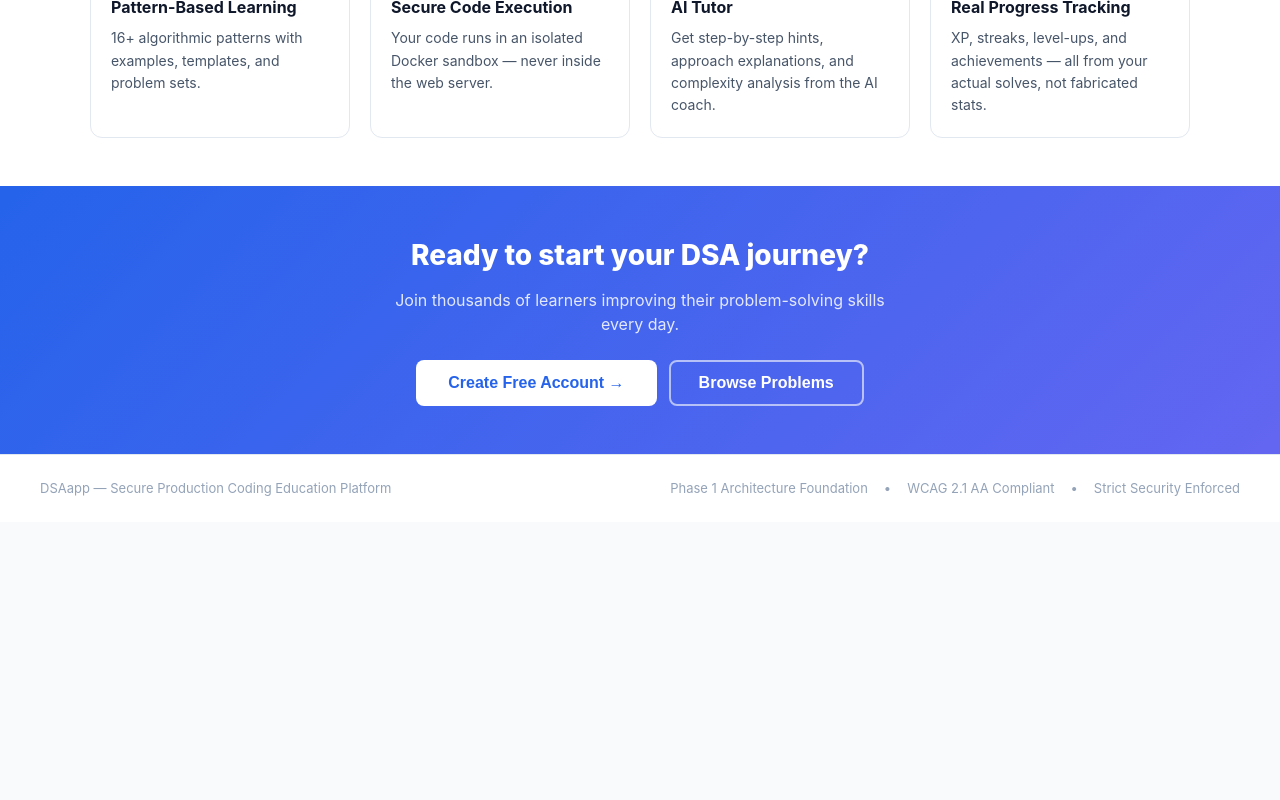
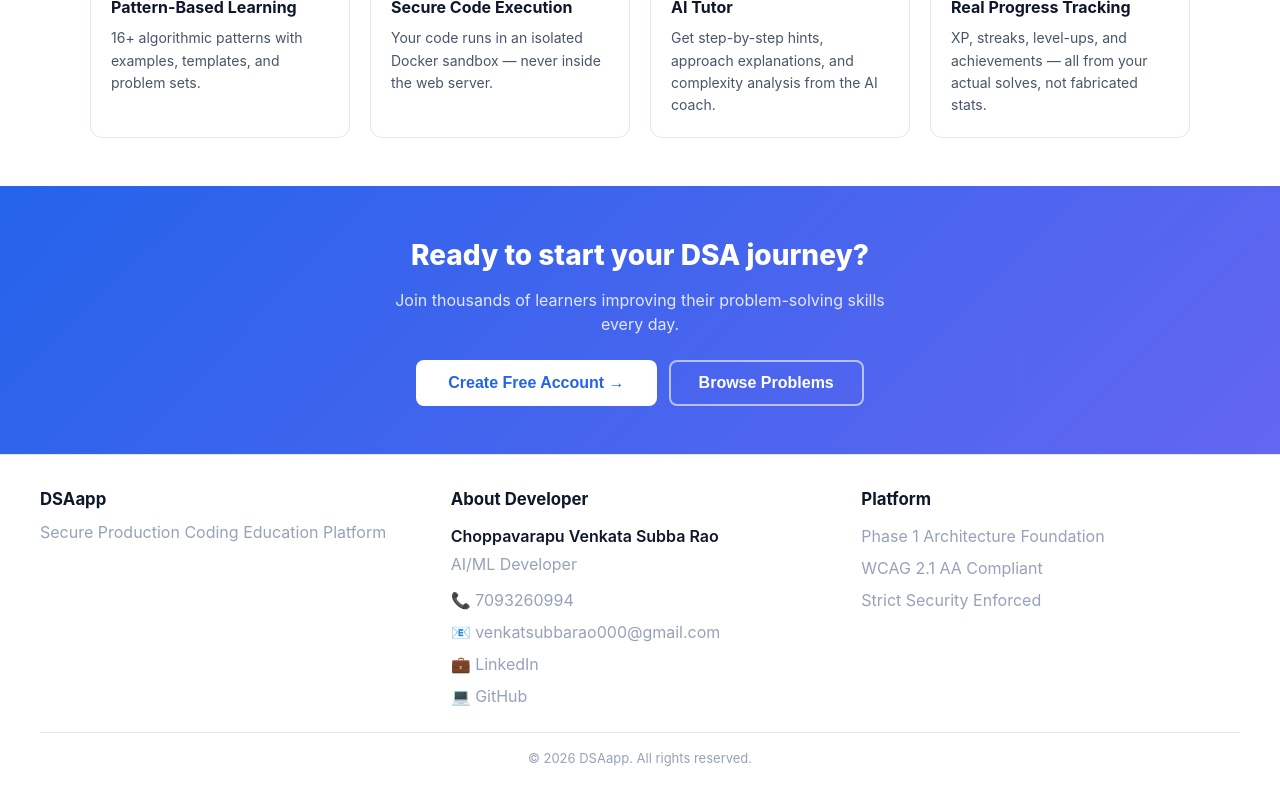
Before and after one commit to venkatsubbarao123/DSAapp, a React (Vite) app in the folder frontend/: page / in a window 1280 px wide. Shown: the part 2044-2844 px from the top of the page. Before the commit the page ends 2566 px from the top, so only its background shows below. Built offline with nearby package versions, Linux system fonts and the light colour scheme; no server answers.

Commit message:
Add developer contact information to footer

```diff
--- a/frontend/src/components/common/Footer.tsx
+++ b/frontend/src/components/common/Footer.tsx
@@ -6,10 +6,8 @@ export const Footer: React.FC = () => {
       style={{
         borderTop: "1px solid var(--border-subtle)",
         backgroundColor: "var(--bg-secondary)",
-        padding: "var(--space-6)",
+        padding: "var(--space-8) var(--space-6)",
         marginTop: "auto",
-        textAlign: "center",
-        fontSize: "0.8125rem",
         color: "var(--text-muted)",
       }}
     >
@@ -17,22 +15,151 @@ export const Footer: React.FC = () => {
         style={{
           maxWidth: "1200px",
           margin: "0 auto",
-          display: "flex",
-          flexWrap: "wrap",
-          alignItems: "center",
-          justifyContent: "space-between",
-          gap: "var(--space-4)",
         }}
       >
-        <div>
-          <span>DSAapp — Secure Production Coding Education Platform</span>
+        {/* Main Footer */}
+        <div
+          style={{
+            display: "flex",
+            flexWrap: "wrap",
+            justifyContent: "space-between",
+            gap: "var(--space-8)",
+            textAlign: "left",
+          }}
+        >
+          {/* Platform */}
+          <div style={{ minWidth: "240px", flex: 1 }}>
+            <h3
+              style={{
+                margin: "0 0 var(--space-2)",
+                color: "var(--text-primary)",
+                fontSize: "1.05rem",
+              }}
+            >
+              DSAapp
+            </h3>
+
+            <p style={{ margin: 0, lineHeight: 1.6 }}>
+              Secure Production Coding Education Platform
+            </p>
+          </div>
+
+          {/* About Developer */}
+          <div style={{ minWidth: "280px", flex: 1 }}>
+            <h3
+              style={{
+                margin: "0 0 var(--space-3)",
+                color: "var(--text-primary)",
+                fontSize: "1.05rem",
+              }}
+            >
+              About Developer
+            </h3>
+
+            <p
+              style={{
+                margin: "0 0 var(--space-1)",
+                color: "var(--text-primary)",
+                fontWeight: 600,
+              }}
+            >
+              Choppavarapu Venkata Subba Rao
+            </p>
+
+            <p style={{ margin: "0 0 var(--space-3)" }}>
+              AI/ML Developer
+            </p>
+
+            <div
+              style={{
+                display: "flex",
+                flexDirection: "column",
+                gap: "var(--space-2)",
+              }}
+            >
+              <a
+                href="tel:7093260994"
+                style={{
+                  color: "var(--text-muted)",
+                  textDecoration: "none",
+                }}
+              >
+                📞 7093260994
+              </a>
+
+              <a
+                href="mailto:venkatsubbarao000@gmail.com"
+                style={{
+                  color: "var(--text-muted)",
+                  textDecoration: "none",
+                }}
+              >
+                📧 venkatsubbarao000@gmail.com
+              </a>
+
+              <a
+                href="https://www.linkedin.com/in/venkatasubbarao09"
+                target="_blank"
+                rel="noopener noreferrer"
+                style={{
+                  color: "var(--text-muted)",
+                  textDecoration: "none",
+                }}
+              >
+                💼 LinkedIn
+              </a>
+
+              <a
+                href="https://github.com/venkatsubbarao123"
+                target="_blank"
+                rel="noopener noreferrer"
+                style={{
+                  color: "var(--text-muted)",
+                  textDecoration: "none",
+                }}
+              >
+                💻 GitHub
+              </a>
+            </div>
+          </div>
+
+          {/* Platform Information */}
+          <div style={{ minWidth: "240px", flex: 1 }}>
+            <h3
+              style={{
+                margin: "0 0 var(--space-3)",
+                color: "var(--text-primary)",
+                fontSize: "1.05rem",
+              }}
+            >
+              Platform
+            </h3>
+
+            <p style={{ margin: "0 0 var(--space-2)" }}>
+              Phase 1 Architecture Foundation
+            </p>
+
+            <p style={{ margin: "0 0 var(--space-2)" }}>
+              WCAG 2.1 AA Compliant
+            </p>
+
+            <p style={{ margin: 0 }}>
+              Strict Security Enforced
+            </p>
+          </div>
         </div>
-        <div style={{ display: "flex", gap: "var(--space-4)" }}>
-          <span>Phase 1 Architecture Foundation</span>
-          <span>•</span>
-          <span>WCAG 2.1 AA Compliant</span>
-          <span>•</span>
-          <span>Strict Security Enforced</span>
+
+        {/* Bottom Copyright */}
+        <div
+          style={{
+            marginTop: "var(--space-6)",
+            paddingTop: "var(--space-4)",
+            borderTop: "1px solid var(--border-subtle)",
+            textAlign: "center",
+            fontSize: "0.8125rem",
+          }}
+        >
+          © {new Date().getFullYear()} DSAapp. All rights reserved.
         </div>
       </div>
     </footer>
```
